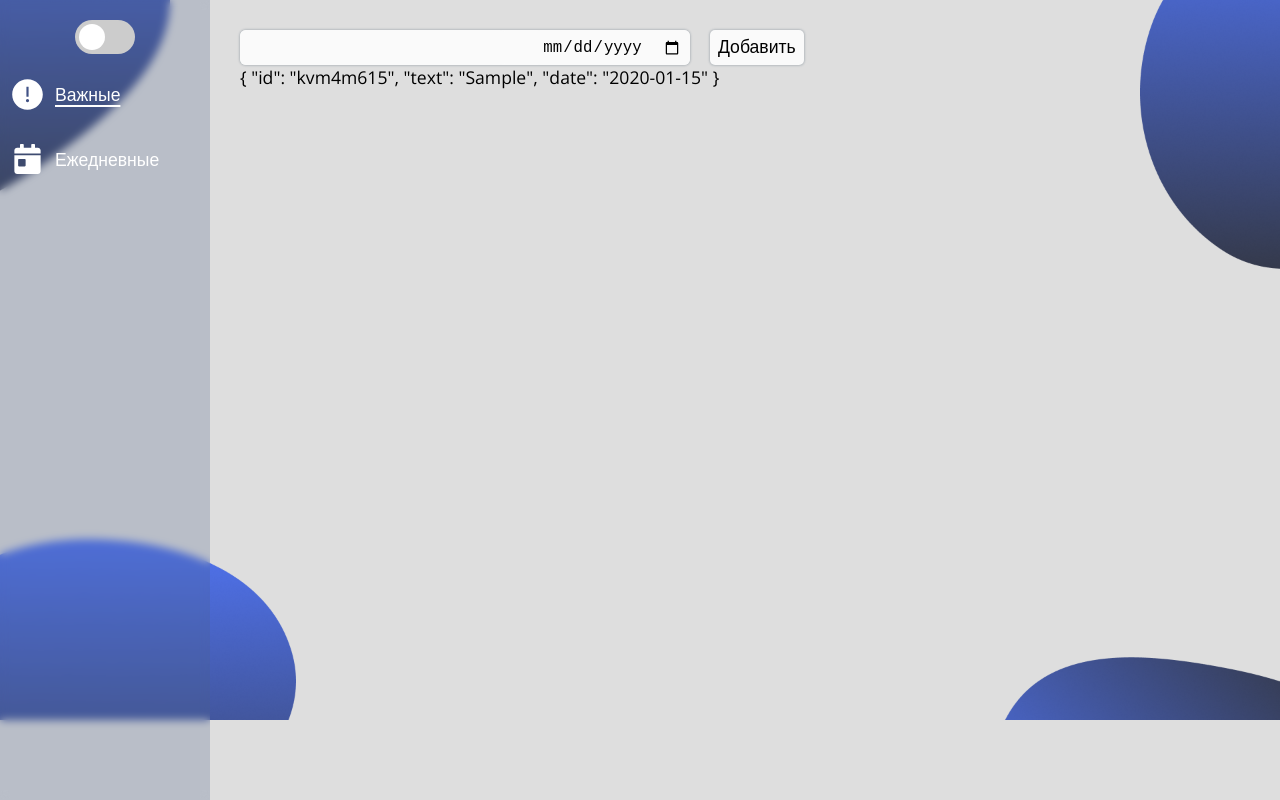
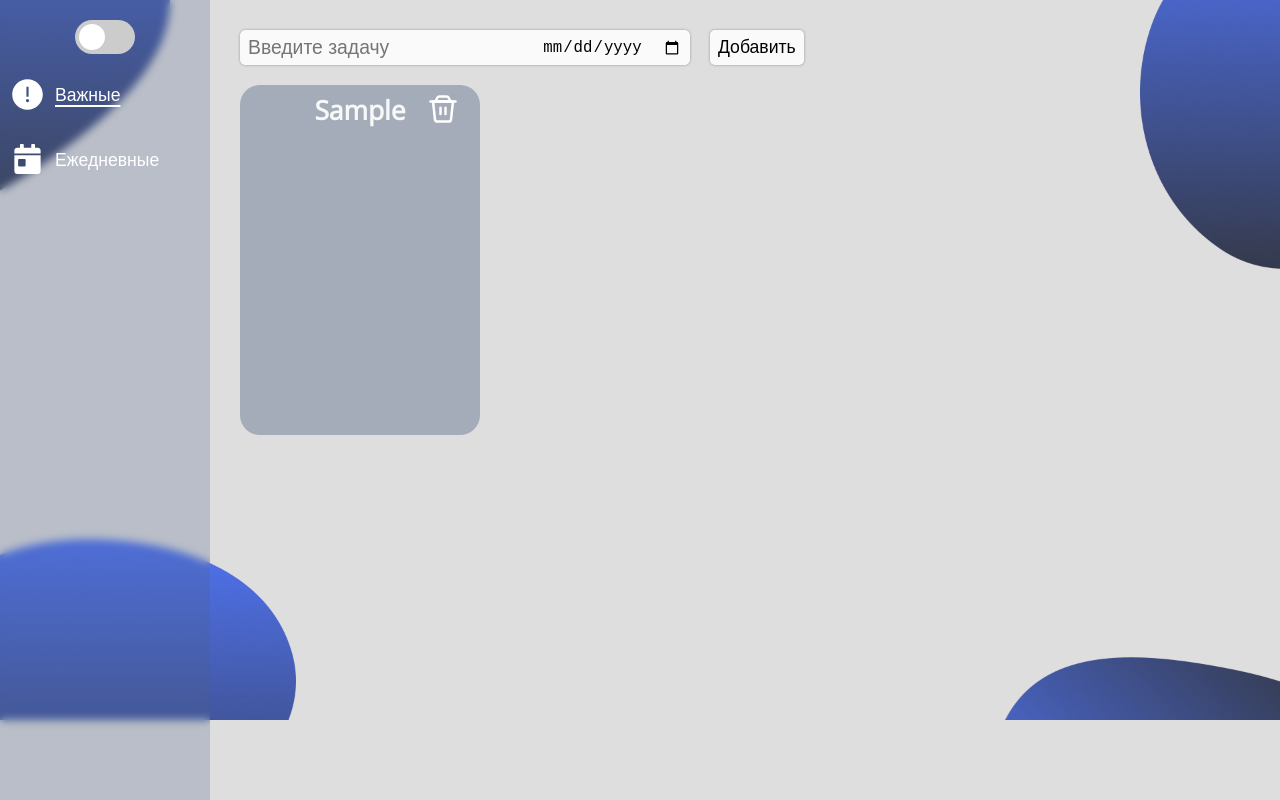
Before and after one commit to VashUber/todo-app, a Vue app: page / in a window 1280 px wide. Both pictures are taken after typing "Sample", "2020-01-15" into the empty fields and a click on the button "Добавить". Built offline with nearby package versions, Linux system fonts and the light colour scheme.

Commit message:
added animation

```diff
--- a/src/App.vue
+++ b/src/App.vue
@@ -3,7 +3,9 @@
         <Sidebar/>
         <div class="app__content">
             <Input/>
-            <router-view/>
+            <transition name="show" appear>
+                <router-view/>
+            </transition>
         </div>
     </div>
 </template>
@@ -14,9 +16,6 @@ import {mapGetters} from "vuex";
 import Input from "@/components/Input";
 
 export default {
-    data() {
-        return {}
-    },
     mounted() {
         this.$store.dispatch('setTasks')
     },
@@ -39,6 +38,7 @@ export default {
 }
 
 .app {
+  overflow-x: hidden;
   font-family: 'Open Sans', sans-serif;
   font-size: 1.1em;
   min-height: 100vh;
@@ -48,9 +48,11 @@ export default {
   transition: .3s;
   grid-template-areas:
           "side content";
+  grid-template-columns: 210px 1fr;
 
   &__content {
-    margin: 30px 30px 0 240px;
+    grid-area: content;
+    padding: 30px;
   }
 }
 
@@ -58,4 +60,17 @@ export default {
   transition: .3s;
   background-color: #25272f;
 }
+
+.show-enter-active {
+  animation: show 1s cubic-bezier(0.58, 0.59, 0.45, 0.95);
+}
+
+@keyframes show {
+  0% {
+    opacity: 0;
+  }
+  100% {
+    opacity: 1;
+  }
+}
 </style>
--- a/src/components/Input.vue
+++ b/src/components/Input.vue
@@ -1,7 +1,7 @@
 <template>
     <div class="input-wrapper">
         <div class="input">
-            <input type="text" class="input__text" v-model="text">
+            <input type="text" placeholder="Введите задачу" class="input__text" v-model="text">
             <input type="date" class="input__date" v-model="date">
         </div>
         <button class="input-wrapper__button" @click="addNewTask">Добавить</button>
--- a/src/components/TaskItem.vue
+++ b/src/components/TaskItem.vue
@@ -1,6 +1,25 @@
 <template>
-    <div>
-        {{ item }}
+    <div class="task">
+        <div class="task__header">
+            <h2 class="task__text">{{ text }}</h2>
+            <button class="task__delete-button" @click="deleteThisTask">
+                <svg xmlns="http://www.w3.org/2000/svg" aria-hidden="true"
+                     role="img" width="30" height="30" preserveAspectRatio="xMidYMid meet" viewBox="0 0 24 24">
+                    <g fill="none">
+                        <path d="M4 6h16l-1.58 14.22A2 2 0 0 1 16.432 22H7.568a2 2 0 0 1-1.988-1.78L4 6z"
+                              stroke="currentColor" stroke-width="2" stroke-linecap="round" stroke-linejoin="round"/>
+                        <path d="M7.345 3.147A2 2 0 0 1 9.154 2h5.692a2 2 0 0 1 1.81 1.147L18 6H6l1.345-2.853z"
+                              stroke="currentColor" stroke-width="2" stroke-linecap="round" stroke-linejoin="round"/>
+                        <path d="M2 6h20" stroke="currentColor" stroke-width="2" stroke-linecap="round"
+                              stroke-linejoin="round"/>
+                        <path d="M10 11v5" stroke="currentColor" stroke-width="2" stroke-linecap="round"
+                              stroke-linejoin="round"/>
+                        <path d="M14 11v5" stroke="currentColor" stroke-width="2" stroke-linecap="round"
+                              stroke-linejoin="round"/>
+                    </g>
+                </svg>
+            </button>
+        </div>
     </div>
 </template>
 
@@ -9,10 +28,70 @@ export default {
     name: "TaskItem",
     props: {
         item: Object
+    },
+    data() {
+        return {
+            id: this.item.id,
+            text: this.item.text,
+            date: this.item.date
+        }
+    },
+    methods: {
+        deleteThisTask() {
+            const type = this.$route.path
+            const id = this.id
+            this.$store.dispatch('deleteTask', {id, type})
+        }
     }
 }
 </script>
 
-<style scoped>
+<style lang="scss" scoped>
+.task {
+  width: 240px;
+  height: 350px;
+  background: rgba(107, 123, 148, 0.5);
+  justify-self: center;
+  border-radius: 20px;
+  color: #f8f8f8;
+
+  &__text {
+    text-align: center;
+    grid-column-start: 2;
+  }
+
+  &__header {
+    display: grid;
+    grid-template-columns: repeat(3, 1fr);
+    justify-items: center;
+    align-items: center;
+    height: 50px;
+  }
+
+  &__delete-button {
+    background: none;
+    border: none;
+    outline: none;
+    color: #fff;
+  }
+}
+
+.show-enter-active {
+  animation: show 1s ease-out;
+}
+
+@keyframes show {
+  0% {
+    transform: scale(0);
+    opacity: 0.1;
+  }
+  50% {
+    transform: scale(1.05);
+    opacity: 1;
+  }
+  100% {
+    transform: scale(1);
+  }
+}
 
 </style>
--- a/src/store/index.js
+++ b/src/store/index.js
@@ -16,18 +16,25 @@ export default new Vuex.Store({
         },
         setNewTask(state, payload) {
             const {text, date, type} = payload
-            if (type === '/') {
-                state.importantTasks.push({id: uniqid(), text, date})
-                localStorage.setItem('importantTasks', JSON.stringify(state.importantTasks))
-            }
-            else {
-                state.dailyTasks.push({id: uniqid(), text, date})
-                localStorage.setItem('dailyTasks', JSON.stringify(state.dailyTasks))
-            }
+            if (type === '/') state.importantTasks.push({id: uniqid(), text, date})
+            else state.dailyTasks.push({id: uniqid(), text, date})
+
+            this.dispatch('saveToLocalStorage')
         },
         setTasks(state) {
             state.importantTasks = JSON.parse(localStorage.getItem('importantTasks')) || []
             state.dailyTasks = JSON.parse(localStorage.getItem('dailyTasks')) || []
+        },
+        deleteTask(state, payload) {
+            const {id, type} = payload
+            if (type === '/') state.importantTasks = state.importantTasks.filter(elem => elem.id !== id)
+            else state.dailyTasks = state.dailyTasks.filter(elem => elem.id !== id)
+
+            this.dispatch('saveToLocalStorage')
+        },
+        saveToLocalStorage(state) {
+            localStorage.setItem('importantTasks', JSON.stringify(state.importantTasks))
+            localStorage.setItem('dailyTasks', JSON.stringify(state.dailyTasks))
         }
     },
     actions: {
@@ -39,6 +46,12 @@ export default new Vuex.Store({
         },
         setTasks(context) {
             context.commit('setTasks')
+        },
+        deleteTask(context, payload) {
+            context.commit('deleteTask', payload)
+        },
+        saveToLocalStorage(context) {
+            context.commit('saveToLocalStorage')
         }
     },
     modules: {},
--- a/src/views/Daily.vue
+++ b/src/views/Daily.vue
@@ -1,5 +1,5 @@
 <template>
-    <div>
+    <div class="tasks-wrapper">
         <TaskItem v-for="item in tasks" :item="item" :key="item.id"/>
     </div>
 </template>
@@ -22,6 +22,11 @@ export default {
 }
 </script>
 
-<style scoped>
-
+<style lang="scss" scoped>
+.tasks-wrapper {
+  padding-top: 20px;
+  display: grid;
+  grid-template-columns: repeat(4, 1fr);
+  grid-gap: 30px;
+}
 </style>
--- a/src/views/Important.vue
+++ b/src/views/Important.vue
@@ -1,5 +1,5 @@
 <template>
-    <div>
+    <div class="tasks-wrapper">
         <TaskItem v-for="item in tasks" :item="item" :key="item.id"/>
     </div>
 </template>
@@ -11,7 +11,7 @@ import TaskItem from "@/components/TaskItem";
 export default {
     name: "Important",
     components: {
-      TaskItem
+        TaskItem
     },
     computed: {
         ...mapGetters(['getTasks']),
@@ -22,6 +22,11 @@ export default {
 }
 </script>
 
-<style scoped>
-
+<style lang="scss" scoped>
+.tasks-wrapper {
+  padding-top: 20px;
+  display: grid;
+  grid-template-columns: repeat(4, 1fr);
+  grid-gap: 30px;
+}
 </style>
```
